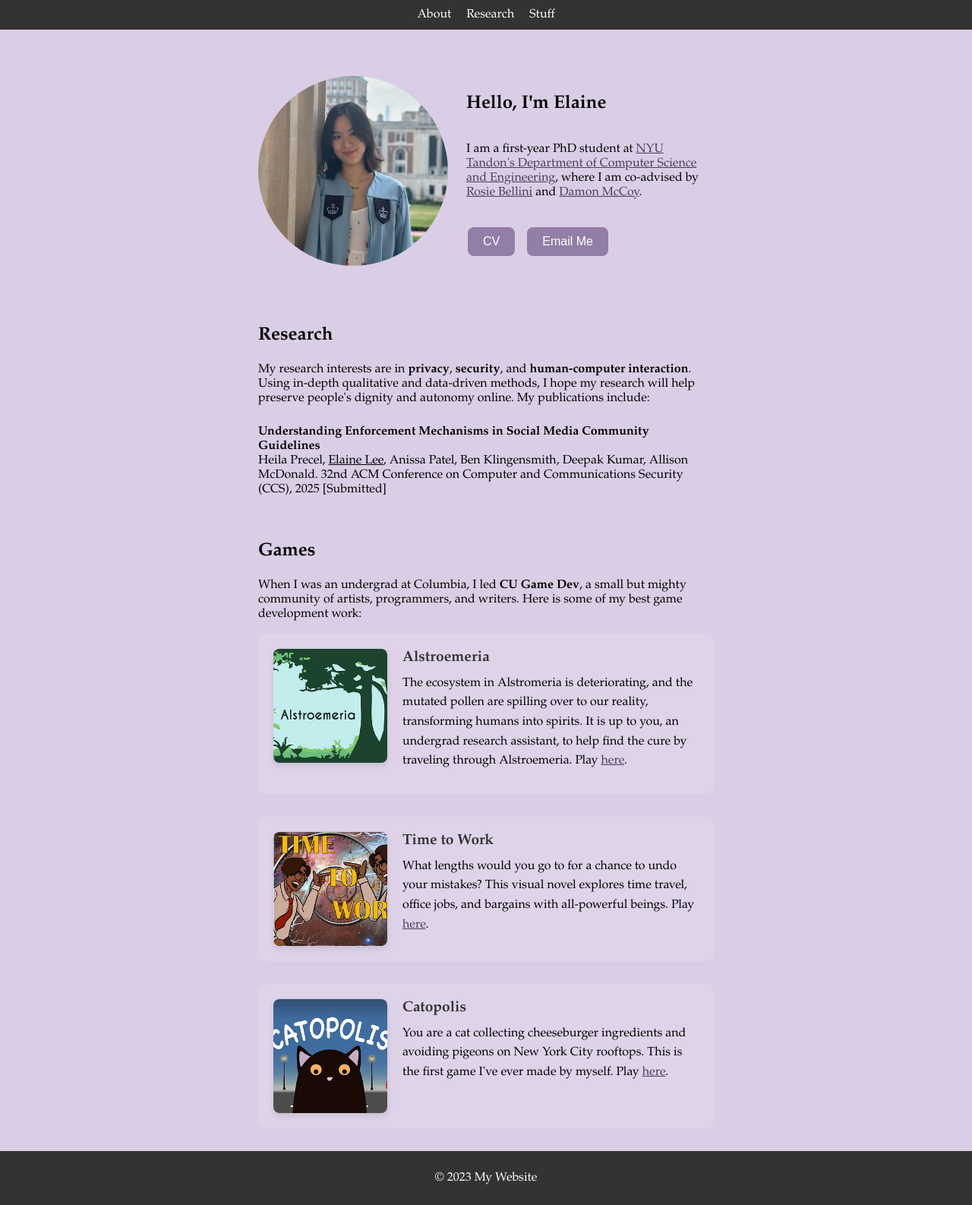
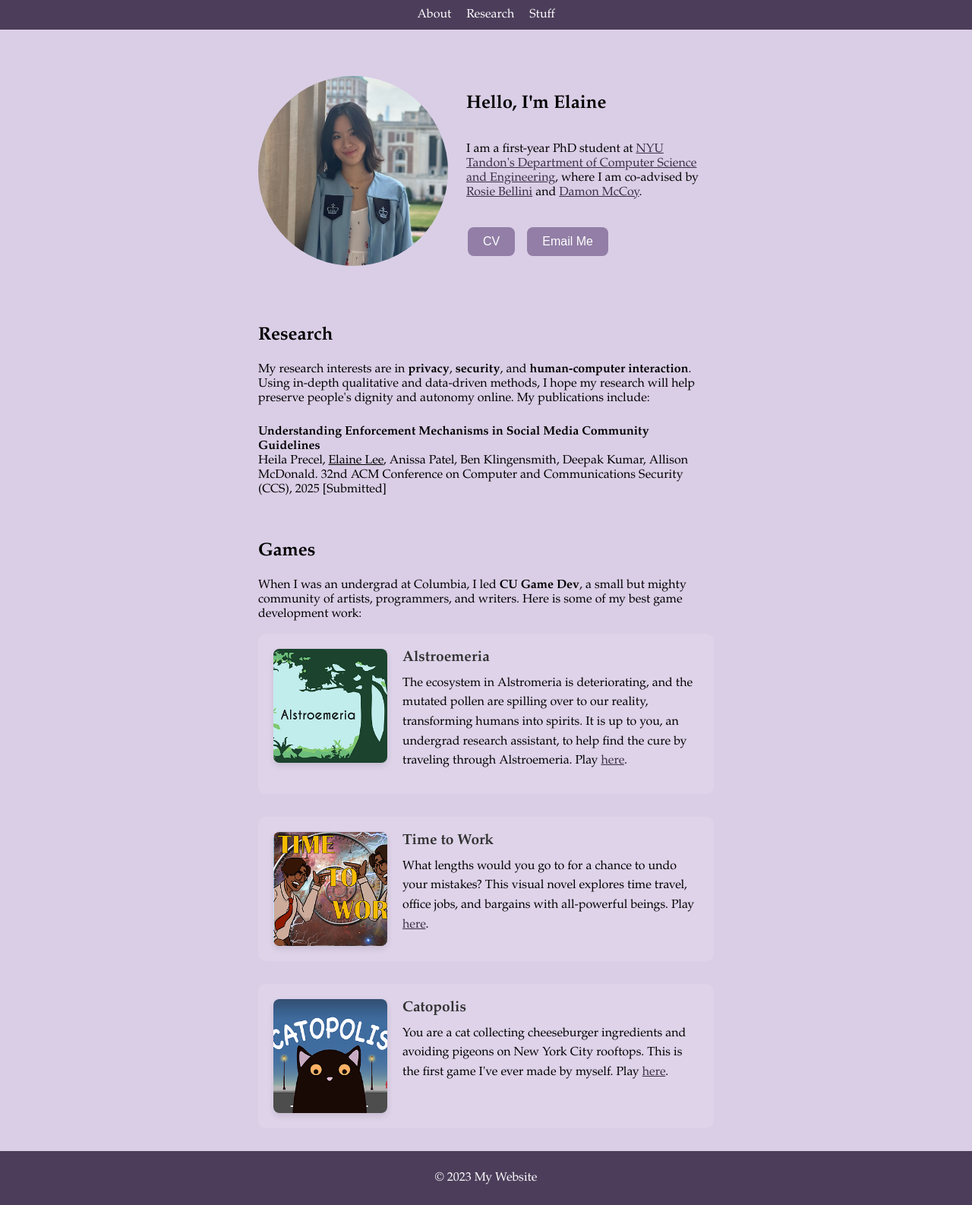
Before and after one commit to elaineyixinlee/elaineyixinlee.github.io, a plain HTML site: page index.html in a window 1280 px wide. Shown: the whole page at 76% size. Drawn offline with Linux system fonts and the light colour scheme.

Commit message:
header and footer color change

```diff
--- a/index.html
+++ b/index.html
@@ -24,7 +24,7 @@
             padding-top: 20px;
         }
         nav {
-            background: #333;
+            background: rgb(76, 62, 91);
             color: #fff;
             padding: 10px 20px;
             display: flex;
@@ -36,7 +36,7 @@
             z-index: 1000;
         }
         a {
-            color: rgb(76, 62, 91)
+            color: rgb(58, 47, 71)
         }
         nav a {
             color: #fff;
@@ -47,7 +47,7 @@
             text-decoration: underline;
         }
         footer {
-            background: #333;
+            background: rgb(76, 62, 91);
             color: #fff;
             text-align: center;
             padding: 10px 20px;
@@ -221,7 +221,7 @@
     </nav>
     <main>
         <section id="about">
-            <img class="about-image" src="https://elaineyixinlee.github.io/headshot.jpg" alt="monke">
+            <img class="about-image" src="https://elaineyixinlee.github.io/headshot.JPG" alt="monke">
             <div class="about-content">
                 <h2>Hello, I'm Elaine</h2>
                 <p>I am a first-year PhD student at <a href="https://engineering.nyu.edu/academics/departments/computer-science-and-engineering" target="_blank">
```
